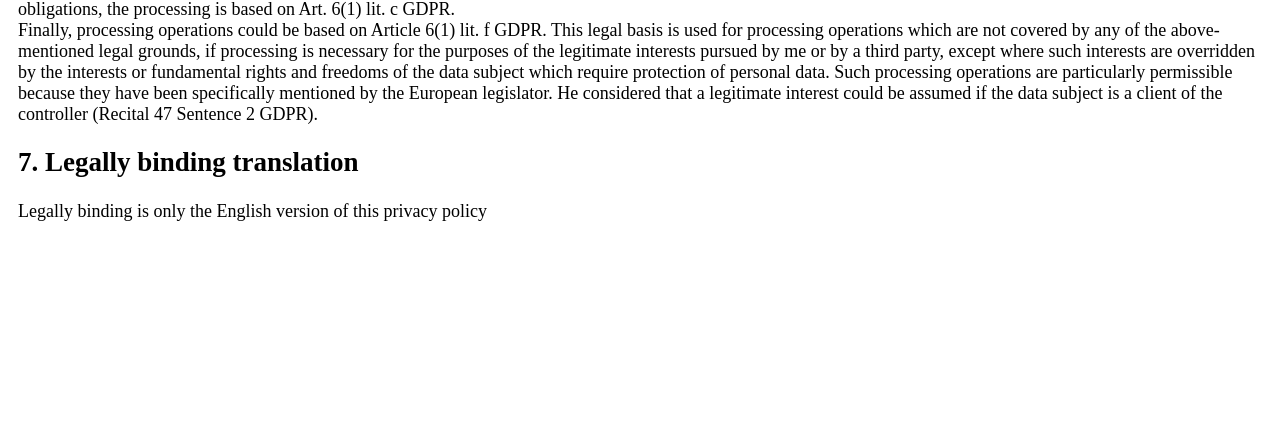
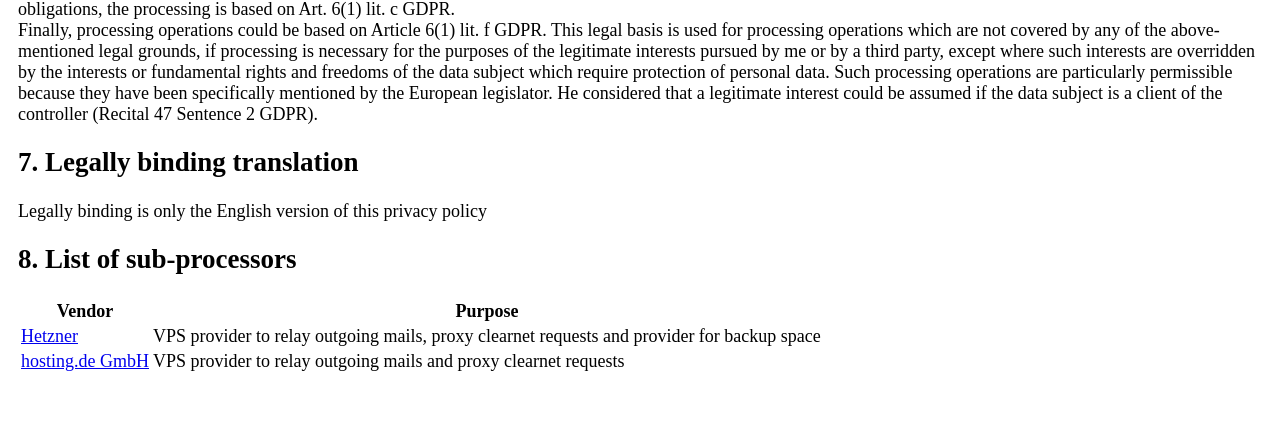
Before and after one commit to DanWin/main-website, a PHP site: page /privacy.php in a window 1280 px wide. Shown: the part 1603-2026 px from the top of the page. Before the commit the page ends 1824 px from the top, so only its background shows below. Run offline with PHP 8.4, Linux system fonts and the light colour scheme.

Commit message:
Add list of sub-processors

```diff
--- a/common.php
+++ b/common.php
@@ -12,7 +12,7 @@ const CONTACT_VAT_ID_NUMBER = 'DE358256290';
 global $global_style, $language, $dir;
 $global_style = 'body{margin:0;font-size:18px}';
 $global_style .= 'header{padding:0 50px;background:#00F;min-height:61px;display:flex;align-items:center}';
-//$global_style .= 'header.notice{background:#F00;height:25px;display:flex;align-items:center} header.notice a{width:100%;display:flex} header.notice span{margin:auto}';
+//$global_style .= 'header.notice{background:#F00;height:25px;display:flex;align-items:center} header.notice a{color:white} header.notice span{margin:auto}';
 $global_style .= 'header h1{font-size:24px;color:#fff;margin:auto}';
 $global_style .= 'main{margin-bottom:30px;padding:1em;word-wrap:break-word}';
 $global_style .= 'nav{padding:0;background-color:#FFF;width:100%;z-index:1;display:block;position:absolute}';
--- a/privacy.php
+++ b/privacy.php
@@ -55,5 +55,11 @@ global $language, $dir, $locale;
 <br><?php echo _('Finally, processing operations could be based on Article 6(1) lit. f GDPR. This legal basis is used for processing operations which are not covered by any of the above-mentioned legal grounds, if processing is necessary for the purposes of the legitimate interests pursued by me or by a third party, except where such interests are overridden by the interests or fundamental rights and freedoms of the data subject which require protection of personal data. Such processing operations are particularly permissible because they have been specifically mentioned by the European legislator. He considered that a legitimate interest could be assumed if the data subject is a client of the controller (Recital 47 Sentence 2 GDPR).'); ?></p>
 <h2><?php echo _('7. Legally binding translation'); ?></h2>
 <p><?php echo _('Legally binding is only the English version of this privacy policy'); ?></p>
+<h2><?php echo _('8. List of sub-processors'); ?></h2>
+<table>
+    <tr><th><?php echo _('Vendor'); ?></th><th><?php echo _('Purpose'); ?></th></tr>
+    <tr><td><a href="https://www.hetzner.com/legal/privacy-policy" target="_blank" rel="noopener noreferrer">Hetzner</a></td><td><?php echo _('VPS provider to relay outgoing mails, proxy clearnet requests and provider for backup space'); ?></td></tr>
+    <tr><td><a href="https://www.hosting.de/ueber-uns/datenschutz/" target="_blank" rel="noopener noreferrer">hosting.de GmbH</a></td><td><?php echo _('VPS provider to relay outgoing mails and proxy clearnet requests'); ?></td></tr>
+</table>
 </main>
 </body></html>
--- a/tutorials/get-rich-fast/index.php
+++ b/tutorials/get-rich-fast/index.php
@@ -75,6 +75,7 @@ global $language, $dir, $locale;
 	<li><a href="https://getstake.com/signup?ref=DANIEL296" target="_blank" rel="noreferrer noopener">Stake</a></li>
 	<li><a href="https://estateguru.co/en/investor-referral/?switch=en&userPromotionCode=EGU033931" target="_blank" rel="noreferrer noopener">Estateguru</a></li>
 	<li><a href="https://www.invesdor.de/?partner=kap-a&kaid=234967&aid=pd01" target="_blank" rel="noreferrer noopener">Invesdor</a></li>
+	<li><a href="https://crowdpear.com/ref/9RCX9L" target="_blank" rel="noreferrer noopener">Crowdpear</a></li>
 	<li><a href="https://wiwin.de" target="_blank" rel="noreferrer noopener">WiWin</a><small> <?php printf(_('(Save 50€ on your first investment with the code "%s")'), 'AVW749Z3Q7P0'); ?></small></li>
 	<li><a href="https://www.mintos.com/en/" target="_blank" rel="noreferrer noopener">Mintos</a></li>
 	<li><a href="https://peerberry.com/" target="_blank" rel="noreferrer noopener">PeerBerry</a></li>
```
